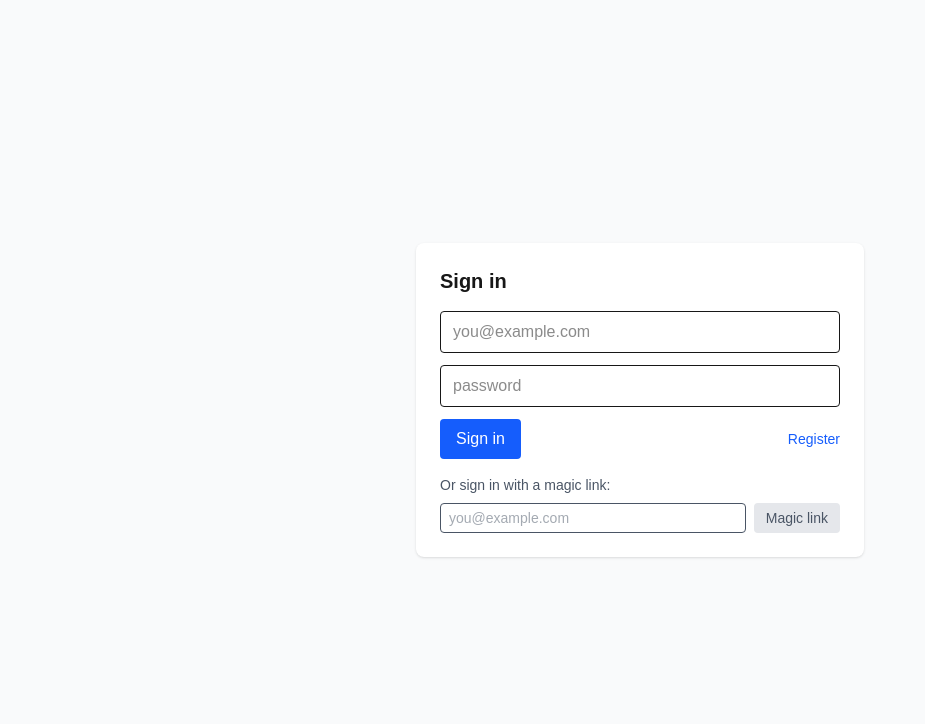
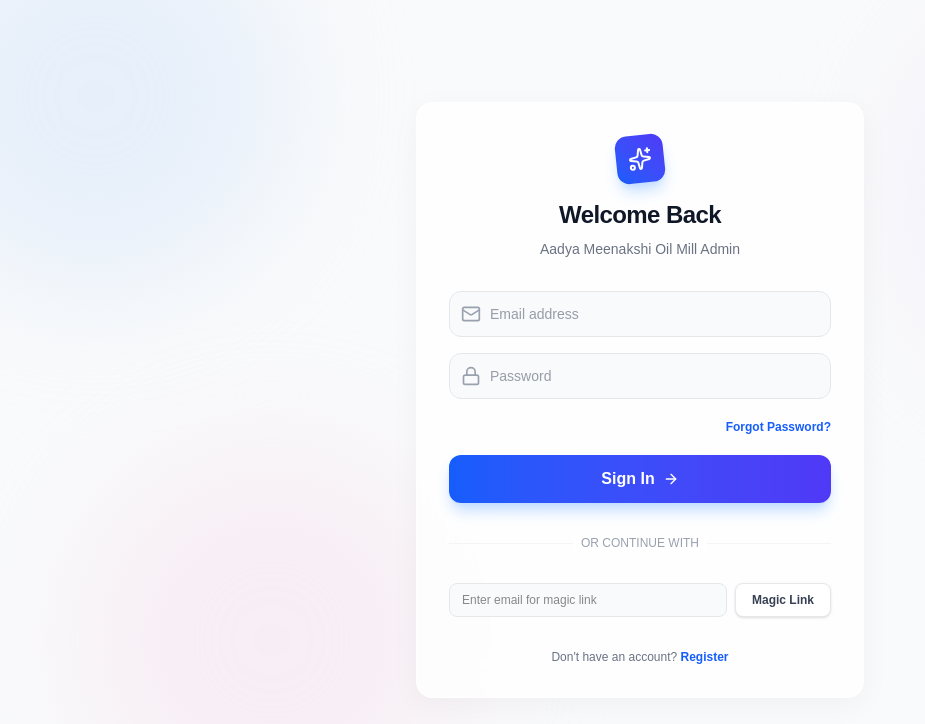
Before and after one commit to buddanagulu/aadya_meenakshi_oil_mill, a Next.js app: page /auth/login in a window 1280 px wide. Shown: the top 724 px of the page, without its empty margins (0-925 px from the left). Built offline with nearby package versions, Linux system fonts and the light colour scheme; no server answers.

Commit message:
feat: Redesign login page with enhanced UI, dedicated magic link sign-in, and improved error handling.

```diff
--- a/src/app/auth/login/page.tsx
+++ b/src/app/auth/login/page.tsx
@@ -1,12 +1,14 @@
 "use client"
 import React, { useState } from 'react'
-import supabase from '../../../../src/lib/supabaseClient'
+import { supabase } from '@/lib/supabaseClient'
 import { useRouter } from 'next/navigation'
+import { Mail, Lock, Loader2, ArrowRight, Sparkles } from 'lucide-react'
 
 export default function LoginPage() {
   const [email, setEmail] = useState('')
   const [password, setPassword] = useState('')
   const [loading, setLoading] = useState(false)
+  const [magicLinkLoading, setMagicLinkLoading] = useState(false)
   const [error, setError] = useState<string | null>(null)
   const router = useRouter()
 
@@ -19,66 +21,140 @@
       if (error) {
         setError(error.message)
       } else {
-        router.push('/admin')
+        router.push('/') // Redirect to Dashboard
       }
-    } catch (err: any) {
+    } catch (err: unknown) {
+      if (err instanceof Error) {
         setError(err.message)
+      } else {
+        setError('An unexpected error occurred')
+      }
     } finally {
       setLoading(false)
     }
   }
 
+  async function handleMagicLink(e: React.FormEvent) {
+    e.preventDefault()
+    setMagicLinkLoading(true)
+    setError(null)
+    try {
+      const { error } = await supabase.auth.signInWithOtp({
+        email,
+        options: {
+          emailRedirectTo: window.location.origin,
+        }
+      })
+      if (error) throw error
+      alert('Check your email for a magic link')
+    } catch (err: unknown) {
+      if (err instanceof Error) {
+        setError(err.message)
+      } else {
+        setError('An unexpected error occurred')
+      }
+    } finally {
+      setMagicLinkLoading(false)
+    }
+  }
+
   return (
-    <main className="min-h-screen flex items-center justify-center p-6 bg-gray-50">
-      <div className="w-full max-w-md bg-white p-6 rounded-lg shadow">
-        <h2 className="text-xl font-semibold mb-4">Sign in</h2>
-        <form onSubmit={handleSubmit} className="space-y-3">
+    <main className="min-h-screen flex items-center justify-center p-4 bg-gray-50 relative overflow-hidden">
+      {/* Background Decorative Elements */}
+      <div className="absolute top-0 left-0 w-full h-full overflow-hidden pointer-events-none">
+        <div className="absolute -top-24 -left-24 w-96 h-96 bg-blue-100 rounded-full mix-blend-multiply filter blur-3xl opacity-50 animate-blob"></div>
+        <div className="absolute top-0 -right-4 w-96 h-96 bg-purple-100 rounded-full mix-blend-multiply filter blur-3xl opacity-50 animate-blob animation-delay-2000"></div>
+        <div className="absolute -bottom-8 left-20 w-96 h-96 bg-pink-100 rounded-full mix-blend-multiply filter blur-3xl opacity-50 animate-blob animation-delay-4000"></div>
+      </div>
+
+      <div className="w-full max-w-md bg-white/80 backdrop-blur-xl p-8 rounded-2xl shadow-[0_8px_30px_rgb(0,0,0,0.04)] border border-white relative z-10 transition-all duration-300 hover:shadow-[0_8px_30px_rgb(0,0,0,0.08)]">
+
+        {/* Header */}
+        <div className="text-center mb-8">
+          <div className="mx-auto w-12 h-12 bg-gradient-to-tr from-blue-600 to-indigo-600 rounded-xl flex items-center justify-center shadow-lg shadow-blue-200 mb-4 transform -rotate-6">
+            <Sparkles className="w-6 h-6 text-white" />
+          </div>
+          <h1 className="text-2xl font-bold text-gray-900 tracking-tight">Welcome Back</h1>
+          <p className="text-sm text-gray-500 mt-2 font-medium">Aadya Meenakshi Oil Mill Admin</p>
+        </div>
+
+        {/* Login Form */}
+        <form onSubmit={handleSubmit} className="space-y-5">
+          <div className="space-y-4">
+            <div className="relative group">
+              <Mail className="absolute left-3 top-1/2 -translate-y-1/2 w-5 h-5 text-gray-400 group-focus-within:text-blue-600 transition-colors" />
               <input
                 type="email"
-            placeholder="you@example.com"
+                placeholder="Email address"
                 value={email}
                 onChange={(e) => setEmail(e.target.value)}
-            className="w-full px-3 py-2 border rounded"
+                className="w-full pl-10 pr-4 py-3 bg-gray-50 border border-gray-200 rounded-xl outline-none focus:bg-white focus:ring-2 focus:ring-blue-100 focus:border-blue-400 transition-all text-gray-700 text-sm font-medium"
                 required
               />
+            </div>
+
+            <div className="relative group">
+              <Lock className="absolute left-3 top-1/2 -translate-y-1/2 w-5 h-5 text-gray-400 group-focus-within:text-blue-600 transition-colors" />
               <input
                 type="password"
-            placeholder="password"
+                placeholder="Password"
                 value={password}
                 onChange={(e) => setPassword(e.target.value)}
-            className="w-full px-3 py-2 border rounded"
+                className="w-full pl-10 pr-4 py-3 bg-gray-50 border border-gray-200 rounded-xl outline-none focus:bg-white focus:ring-2 focus:ring-blue-100 focus:border-blue-400 transition-all text-gray-700 text-sm font-medium"
                 required
               />
-          {error ? <div className="text-sm text-red-600">{error}</div> : null}
-          <div className="flex items-center justify-between">
-            <button className="px-4 py-2 bg-blue-600 text-white rounded" disabled={loading}>
-              {loading ? 'Signing in...' : 'Sign in'}
+            </div>
+          </div>
+
+          {error && (
+            <div className="p-3 rounded-lg bg-red-50 border border-red-100 text-red-600 text-xs font-semibold flex items-center animate-in fade-in slide-in-from-top-1">
+              {error}
+            </div>
+          )}
+
+          <div className="flex items-center justify-end">
+             <a href="#" className="text-xs font-semibold text-blue-600 hover:text-blue-700 transition-colors">Forgot Password?</a>
+          </div>
+
+          <button
+            className="w-full py-3 px-4 bg-gradient-to-r from-blue-600 to-indigo-600 hover:from-blue-700 hover:to-indigo-700 text-white rounded-xl font-bold shadow-lg shadow-blue-200 active:scale-[0.98] transition-all flex items-center justify-center gap-2"
+            disabled={loading}
+          >
+            {loading ? <Loader2 className="w-5 h-5 animate-spin" /> : <>Sign In <ArrowRight className="w-4 h-4" /></>}
           </button>
-            <a className="text-sm text-blue-600" href="/auth/register">
-              Register
-            </a>
+        </form>
+
+        <div className="relative my-8">
+          <div className="absolute inset-0 flex items-center">
+            <div className="w-full border-t border-gray-100"></div>
           </div>
-        </form>
-        <div className="mt-4 text-sm text-gray-600">
-          Or sign in with a magic link:
-          <form
-            onSubmit={async (e) => {
-              e.preventDefault()
-              setLoading(true)
-              await supabase.auth.signInWithOtp({ email })
-              setLoading(false)
-              alert('Check your email for a magic link')
-            }}
-            className="mt-2 flex gap-2">
+          <div className="relative flex justify-center text-xs uppercase">
+            <span className="bg-white px-2 text-gray-400 font-medium">Or continue with</span>
+          </div>
+        </div>
+
+        {/* Magic Link Section */}
+        <form onSubmit={handleMagicLink} className="flex gap-2">
             <input
               type="email"
-              placeholder="you@example.com"
+              placeholder="Enter email for magic link"
               value={email}
               onChange={(e) => setEmail(e.target.value)}
-              className="flex-1 px-2 py-1 border rounded"
+              className="flex-1 px-3 py-2 bg-gray-50 border border-gray-200 rounded-lg outline-none focus:ring-2 focus:ring-blue-100 focus:border-blue-400 text-xs transition-all"
             />
-            <button className="px-3 py-1 bg-gray-200 rounded">Magic link</button>
+            <button
+              className="px-4 py-2 bg-white border border-gray-200 text-gray-700 rounded-lg hover:bg-gray-50 hover:border-gray-300 transition-all text-xs font-bold shadow-sm active:scale-95 disabled:opacity-50"
+              disabled={magicLinkLoading}
+            >
+              {magicLinkLoading ? <Loader2 className="w-3 h-3 animate-spin" /> : 'Magic Link'}
+            </button>
         </form>
+
+        <div className="mt-8 text-center">
+            <p className="text-xs text-gray-500">
+              Don&apos;t have an account?{' '}
+              <a href="/auth/register" className="text-blue-600 font-bold hover:underline">Register</a>
+            </p>
         </div>
       </div>
     </main>
```
Lines whose indentation alone changed are shown as unchanged.
